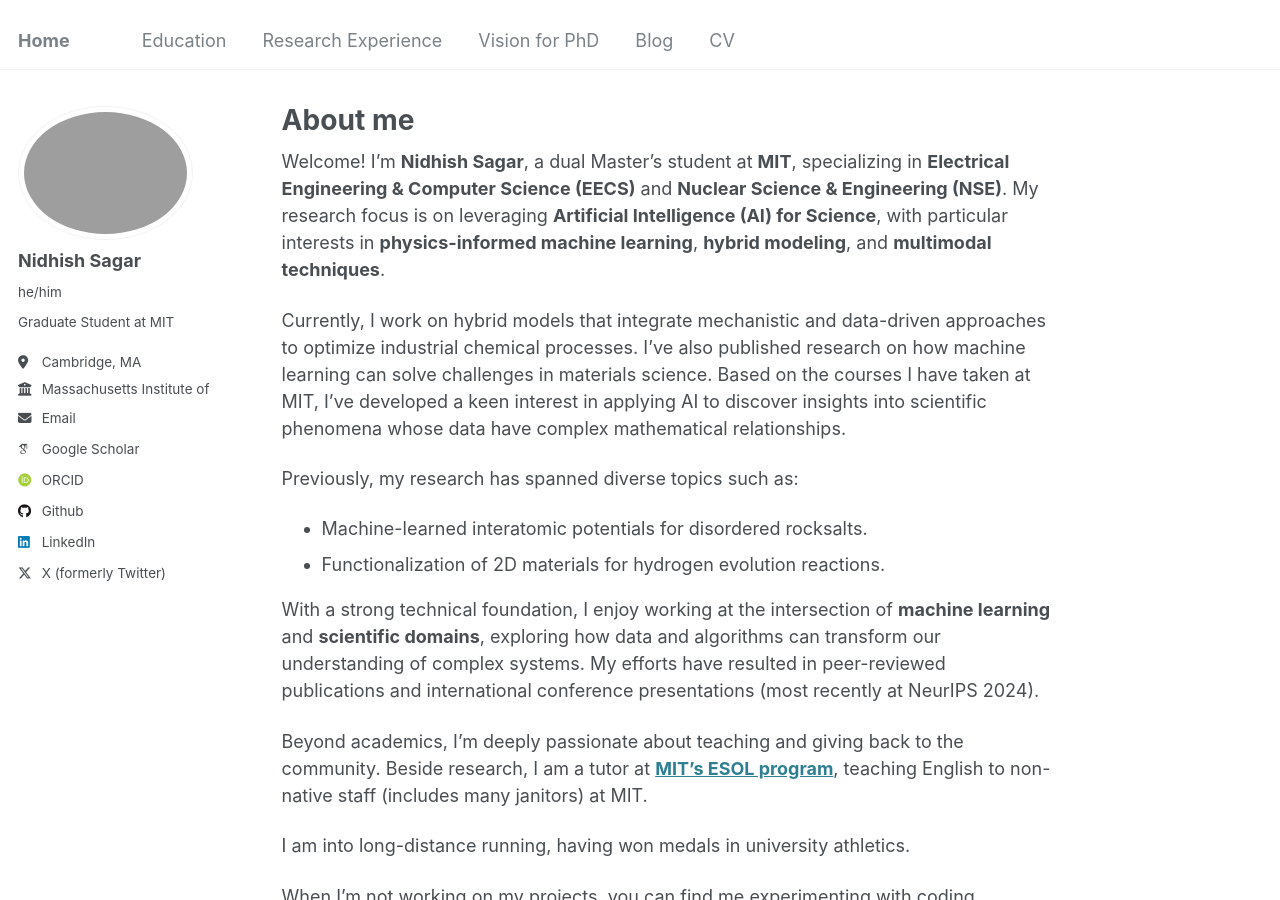
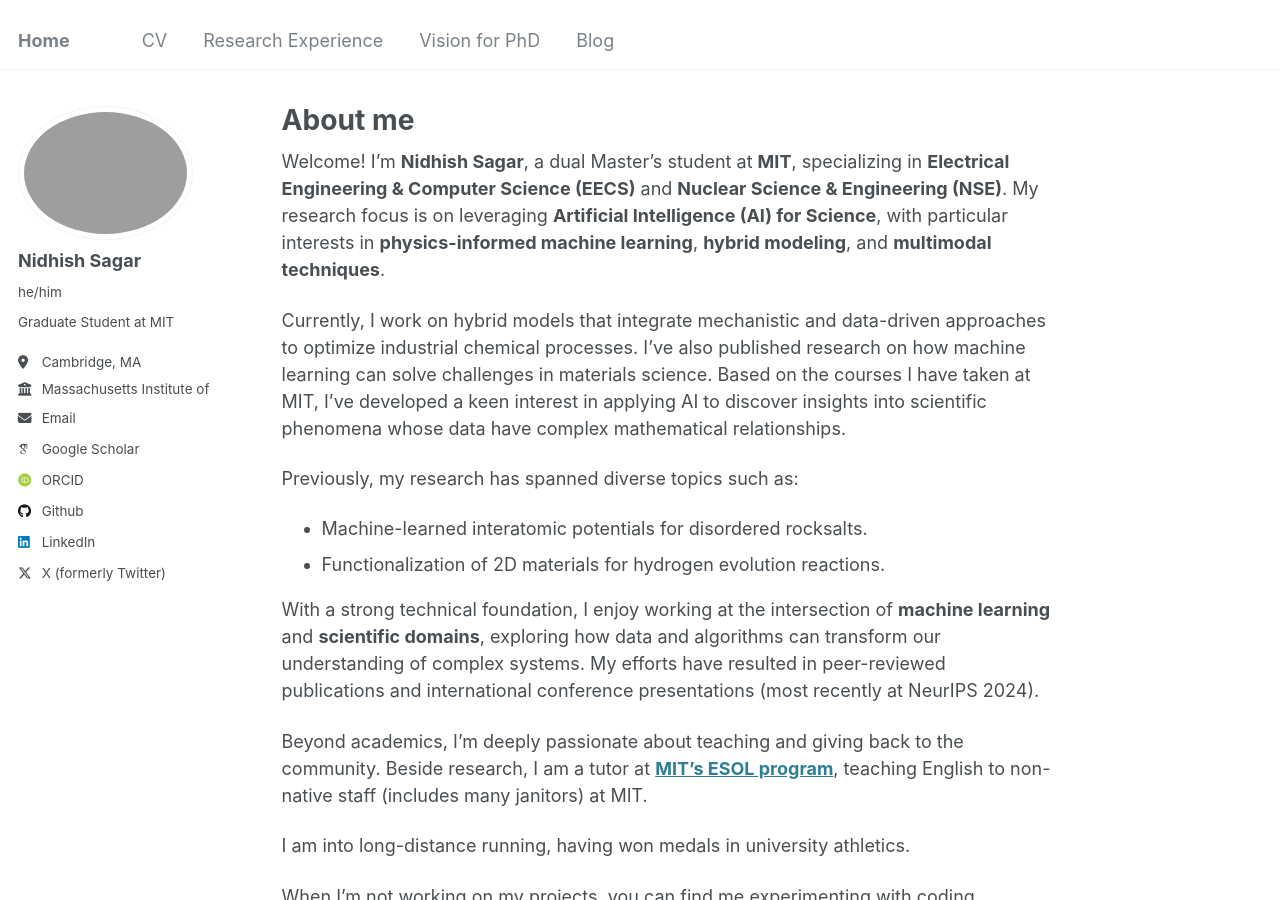
Before and after one commit to sagarnidhish/sagarnidhish.github.io, a Jekyll site: the page built from _pages/about.md, in a window 1280 px wide and 900 px high. Built offline with Jekyll 4.4.1, drawn with Linux system fonts in a browser that asks for light colours; some web fonts are replaced.

Commit message:
Update navigation.yml

```diff
--- a/_data/navigation.yml
+++ b/_data/navigation.yml
@@ -5,8 +5,8 @@
 # prevent it from being included in the site.
 
 main:
-  - title: "Education"
-    url: /education/
+  - title: "CV"
+    url: /cv/
 
   - title: "Research Experience"
     url: /research_experience/
@@ -16,6 +16,3 @@ main:
 
   - title: "Blog"
     url: /blog/
-
-  - title: "CV"
-    url: /cv/
```
